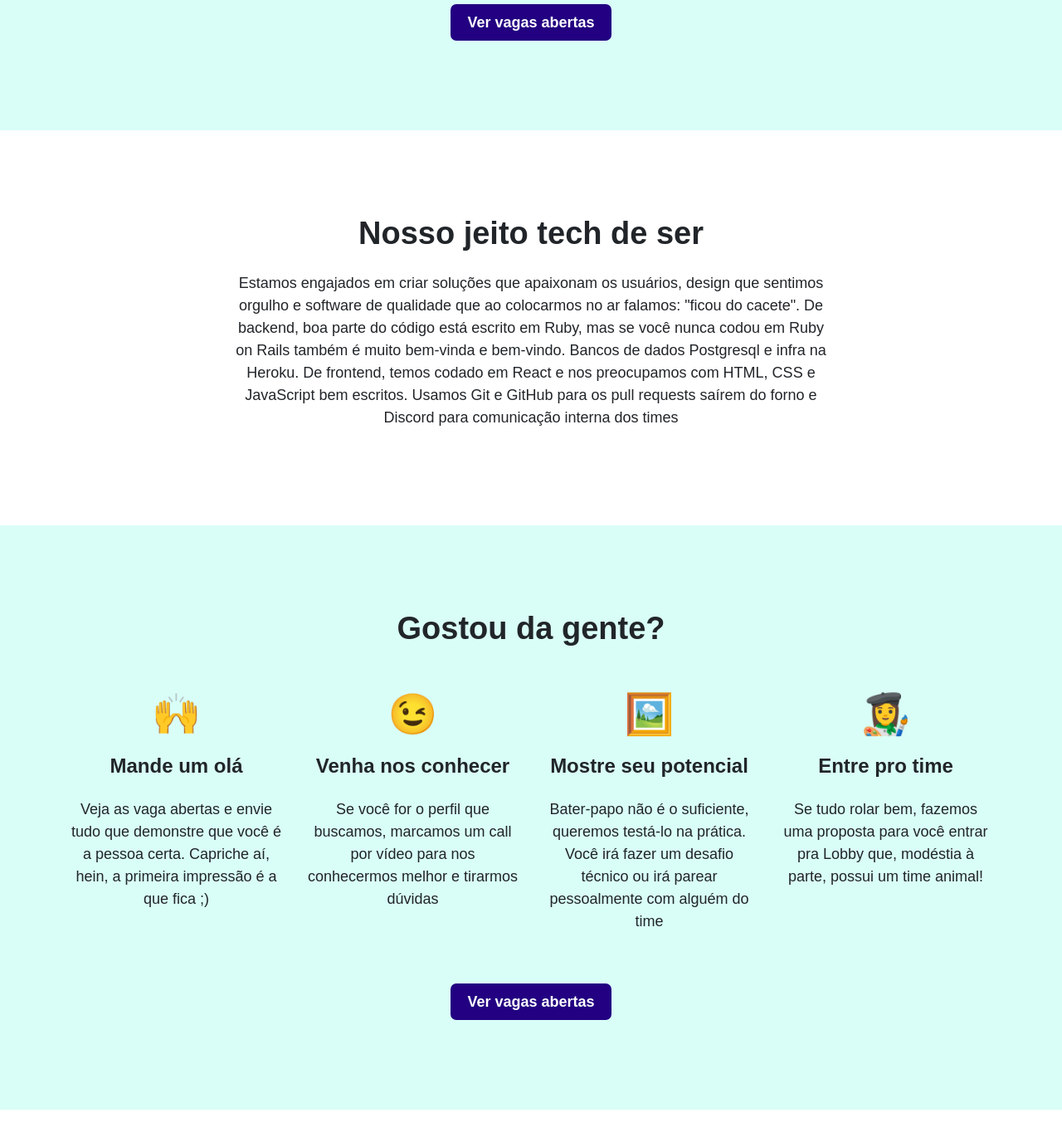
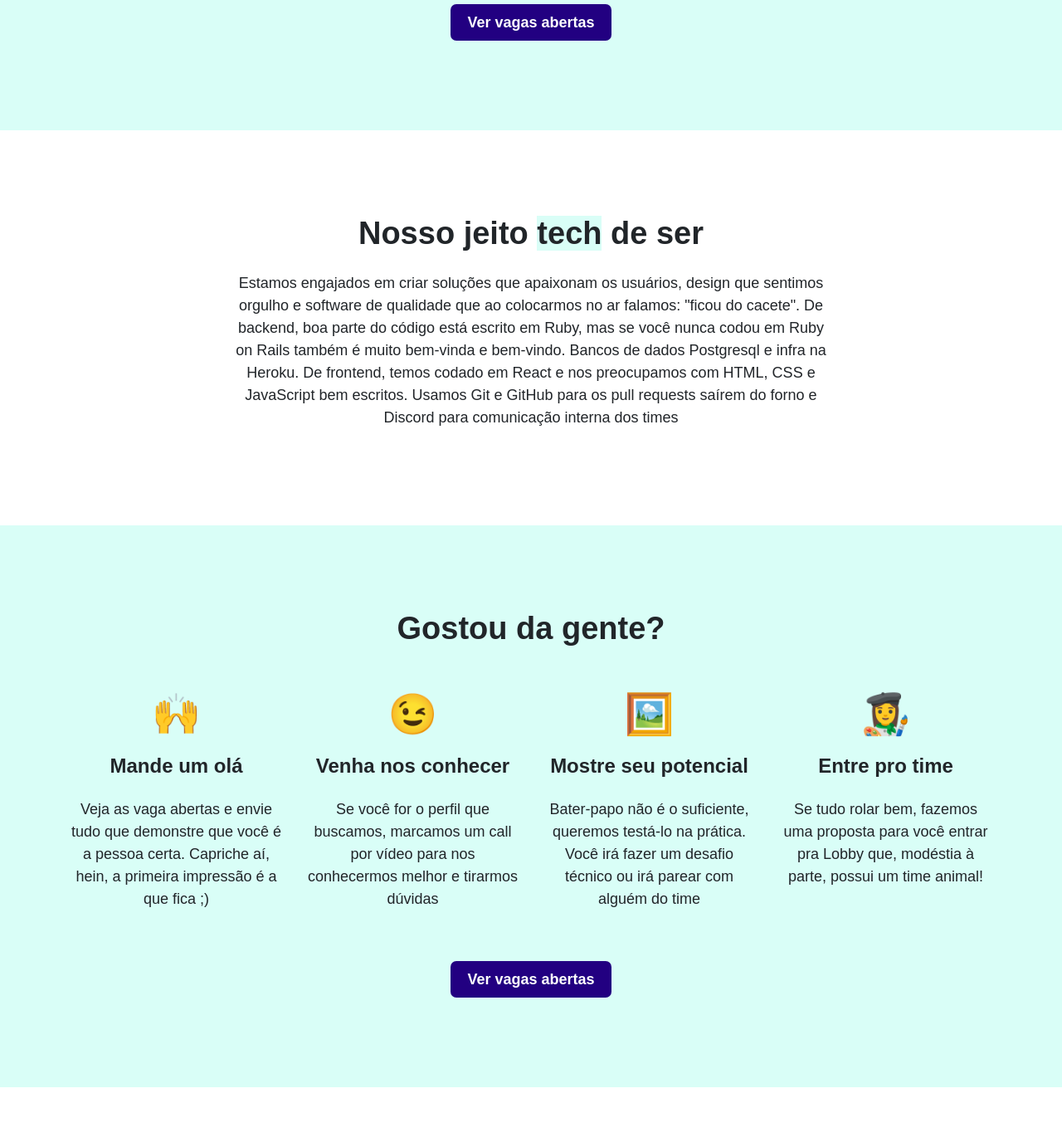
Before and after one commit to lobby-tech/lobby.tech, a Jekyll site: the page built from vem-pra-lobby.html, in a window 1280 px wide and 1400 px high, scrolled down 1905 px. Shown: the top 1376 px of the window at 83% size. Built offline with Jekyll 4.4.1, drawn with Linux system fonts in a browser that asks for light colours; a script that is not in the unit is left out.

Commit message:
Updated jobs page

```diff
--- a/vem-pra-lobby.html
+++ b/vem-pra-lobby.html
@@ -93,7 +93,7 @@ layout: home
   <div class="container">
     <div class="row">
       <div class="col-12 col-lg-8 offset-lg-2">
-        <h1 class="font--xl">Nosso jeito tech de ser</h1>
+        <h1 class="font--xl">Nosso jeito <span class="text-highlight">tech</span> de ser</h1>
         <p>
           Estamos engajados em criar soluções que apaixonam os usuários, design que
           sentimos orgulho e software de qualidade que ao colocarmos no ar falamos:
@@ -126,7 +126,7 @@ layout: home
       <section class="col-md-3">
         <p class="font--xxl">🖼️</p>
         <h2 class="font--lg"><b>Mostre seu potencial</b></h2>
-        <p>Bater-papo não é o suficiente, queremos testá-lo na prática. Você irá fazer um desafio técnico ou irá parear pessoalmente com alguém do time</p>
+        <p>Bater-papo não é o suficiente, queremos testá-lo na prática. Você irá fazer um desafio técnico ou irá parear com alguém do time</p>
       </section>
       <section class="col-md-3">
         <p class="font--xxl">👩‍🎨</p>
```
